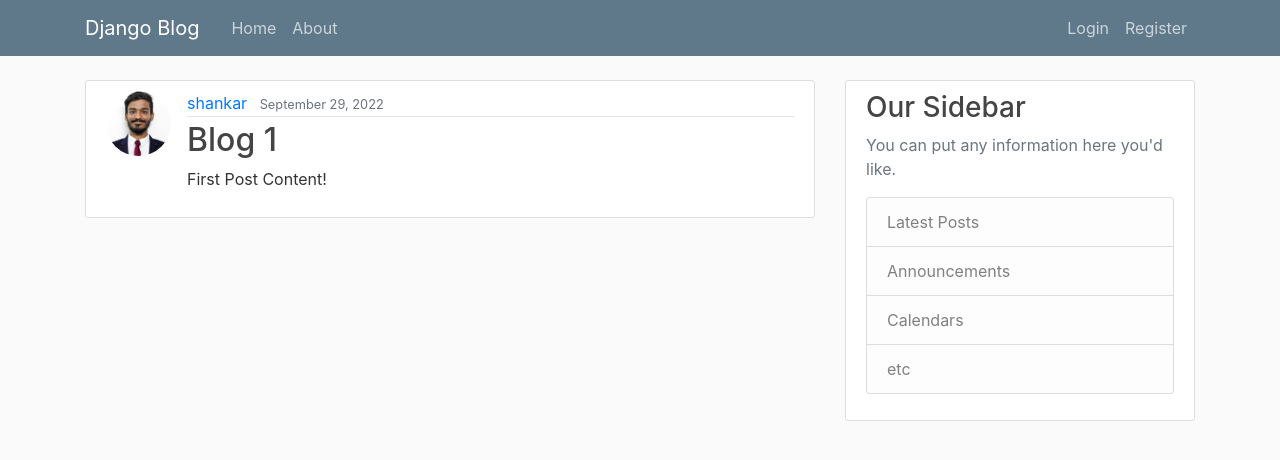
After one commit to shankarsaravanan357/blog-app-using-django, a Django app: page /post/1/ in a window 1280 px wide. The commit adds this page. Shown: the top 460 px of the page. Run offline with Django 4.2, Linux system fonts and the light colour scheme; data comes from the database, SQL or seed files in the repository; some libraries are stand-ins or nearby versions.

Commit message:
post details page created and fixed the link to that page

```diff
--- a/blogapp/blog/templates/blog/home.html
+++ b/blogapp/blog/templates/blog/home.html
@@ -10,7 +10,7 @@
 	      <a class="mr-2" href="#">{{ post.author }}</a>
 	      <small class="text-muted">{{ post.date_posted|date:"F d, Y" }}</small>
 	    </div>
-	    <h2><a class="article-title" href="#">{{ post.title }}</a></h2>
+	    <h2><a class="article-title" href="{% url 'post-detail' post.id %}">{{ post.title }}</a></h2>
 	    <p class="article-content">{{ post.content }}</p>
 	  </div>
 	</article>
--- /dev/null
+++ b/blogapp/blog/templates/blog/post_detail.html
@@ -0,0 +1,17 @@
+{% extends 'blog/base.html' %}
+{% block content %}
+
+	<article class="media content-section">
+		<img class="rounded-circle article-img" src="{{ object.author.profile.image.url }}">
+	  <div class="media-body">
+	    <div class="article-metadata">
+	      <a class="mr-2" href="#">{{ object.author }}</a>
+	      <small class="text-muted">{{ object.date_posted|date:"F d, Y" }}</small>
+	    </div>
+	    <h2 class="article-title">{{ object.title }}</h2>
+	    <p class="article-content">{{ object.content }}</p>
+	  </div>
+	</article>
+
+
+{% endblock content %}
--- a/blogapp/blog/urls.py
+++ b/blogapp/blog/urls.py
@@ -1,8 +1,9 @@
 from django.urls import path
-from .views import home, about
+from .views import home, about, PostListView, PostDetailView
 
 
 urlpatterns = [
-    path('', home, name="blog-home"),
+    path('', PostListView.as_view(), name="blog-home"),
+    path('post/<int:pk>/', PostDetailView.as_view(), name="post-detail"),
     path('about/', about, name="blog-about")
 ]
--- a/blogapp/blog/views.py
+++ b/blogapp/blog/views.py
@@ -1,4 +1,5 @@
 from django.shortcuts import render
+from django.views.generic import ListView, DetailView
 from .models import Post
 
 # Create your views here.
@@ -11,6 +12,15 @@ def home(request):
 
 	return render(request, 'blog/home.html', context)
 
+class PostListView(ListView):
+	model = Post
+	template_name = 'blog/home.html' # <app>/<model>_<viewtype>.html
+	context_object_name = 'posts'
+	ordering = ['-date_posted']
+
+class PostDetailView(DetailView):
+	model = Post
+
 
 def about(request):
 	return render(request, 'blog/about.html')
```
Also changed, not shown: 1 other file.
